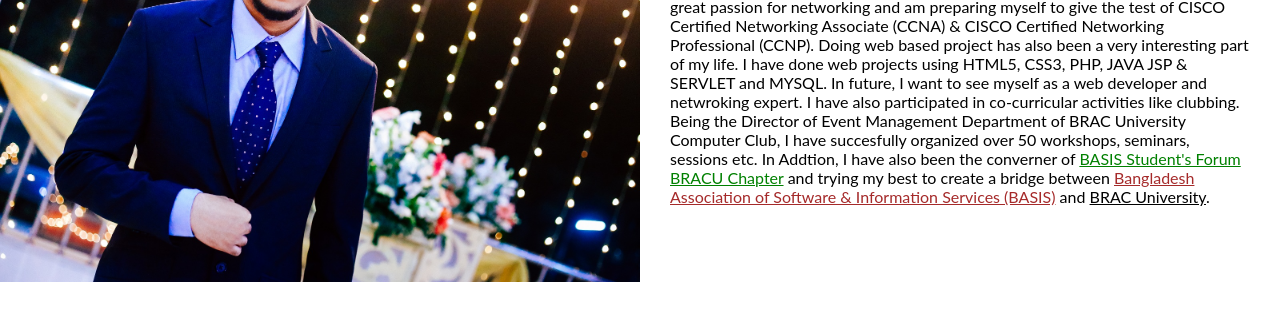
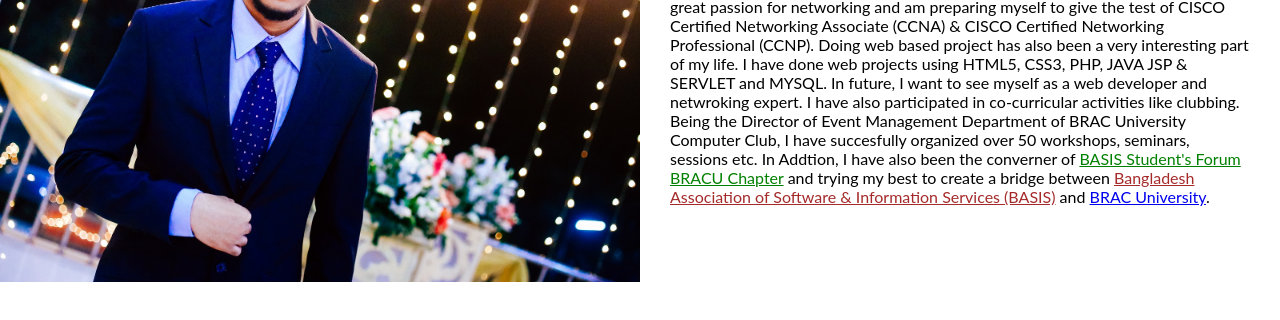
Before and after one commit to Kazi-Fahd-Zakwan/Zakwan.github.io, a plain HTML site: page about.html in a window 1280 px wide. Shown: the part 252-572 px from the top of the page. Drawn offline with Linux system fonts and the light colour scheme.

Commit message:
Update about.html

```diff
--- a/about.html
+++ b/about.html
@@ -43,7 +43,7 @@
             a web developer and netwroking expert. I have also participated in co-curricular activities like clubbing.
             Being the Director of Event Management Department of BRAC University Computer Club, I have succesfully
             organized over 50 workshops, seminars, sessions etc. In Addtion, I have also been the converner of <a href="https://bsf.basis.org.bd/university/Brac%20University" style="color:green">BASIS Student's Forum BRACU Chapter</a>
-             and trying my best to create a bridge between <a href="https://basis.org.bd/" style="color:brown">Bangladesh Association of Software & Information Services (BASIS)</a> and <a href="https://www.bracu.ac.bd/" style="color:black">BRAC University</a>.
+             and trying my best to create a bridge between <a href="https://basis.org.bd/" style="color:brown">Bangladesh Association of Software & Information Services (BASIS)</a> and <a href="https://www.bracu.ac.bd/">BRAC University</a>.
           </p>
 
         </div>
```
